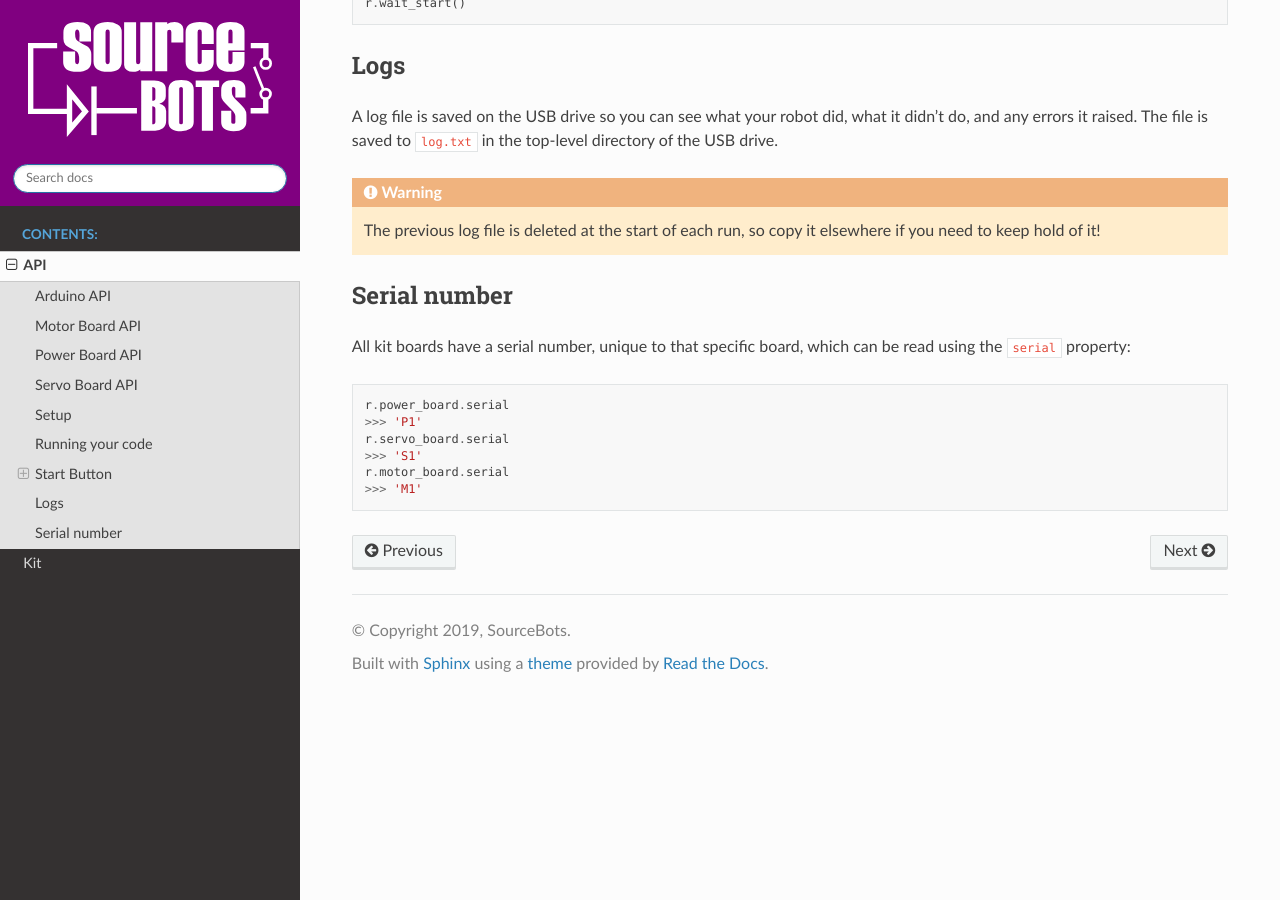
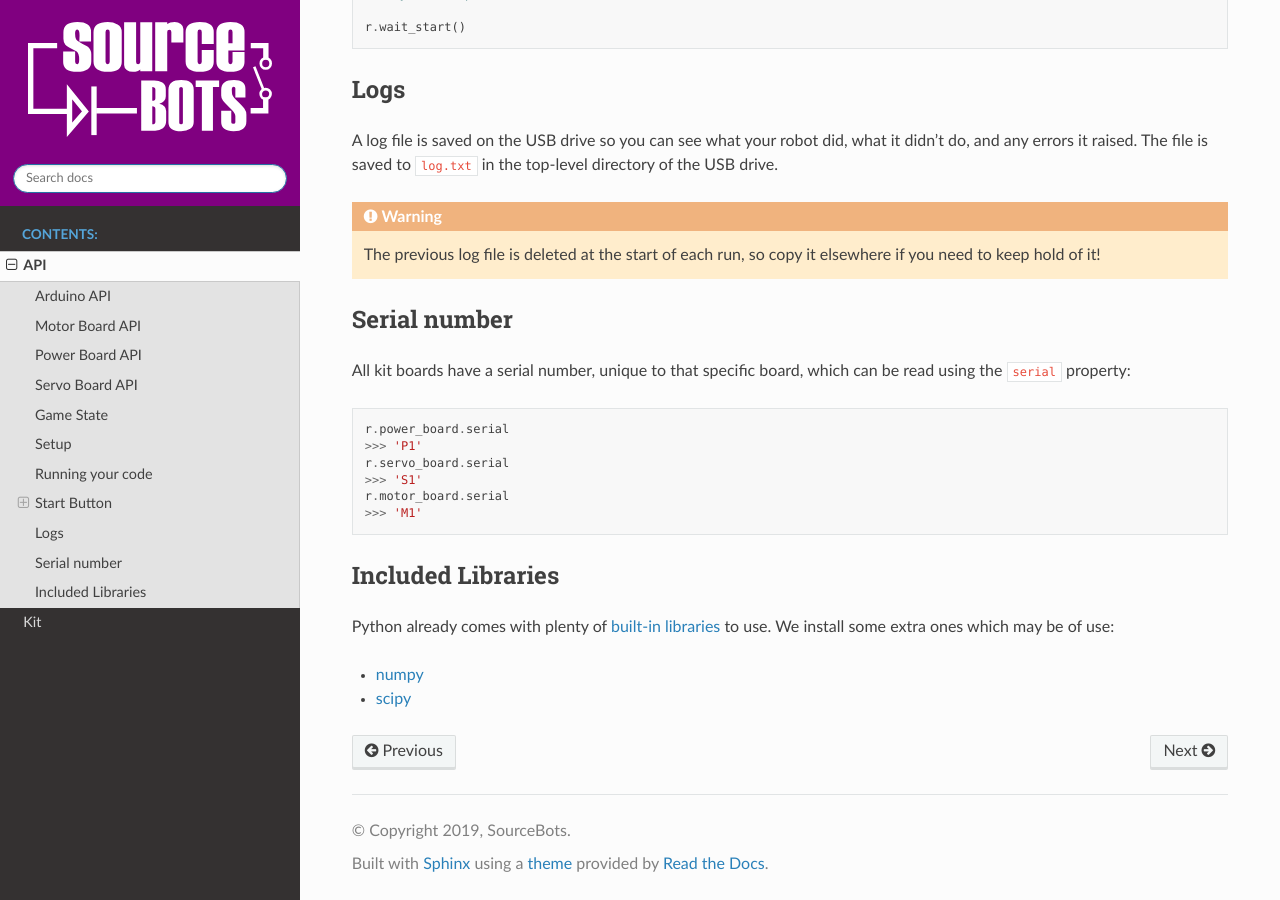
Before and after one commit to sourcebots/sbot, a Sphinx documentation site: the page built from docs/source/api/index.rst, in a window 1280 px wide and 900 px high, scrolled down 1437 px. Built offline with Sphinx 7.4.7 and the Read the Docs theme 2.0.0, drawn with Linux system fonts in a browser that asks for light colours.

Commit message:
Add information about game state.

```diff
--- a/docs/source/api/index.rst
+++ b/docs/source/api/index.rst
@@ -9,6 +9,8 @@ API
    motor-board
    power-board
    servo-board
+
+   game-state
 
 Programming your robot is done in `Python <https://www.python.org/>`__,
 specifically version 3.7.4. You can learn more about Python from their
@@ -99,3 +101,13 @@ which can be read using the ``serial`` property:
    >>> 'S1'
    r.motor_board.serial
    >>> 'M1'
+
+Included Libraries
+------------------
+
+Python already comes with plenty of `built-in
+libraries <https://docs.python.org/3.7/py-modindex.html>`__
+to use. We install some extra ones which may be of use:
+
+-  `numpy <https://pypi.python.org/pypi/numpy>`__
+-  `scipy <https://pypi.python.org/pypi/scipy>`__
```
Also changed, not shown: docs/source/api/game-state.rst (added, +36 -0 lines).
